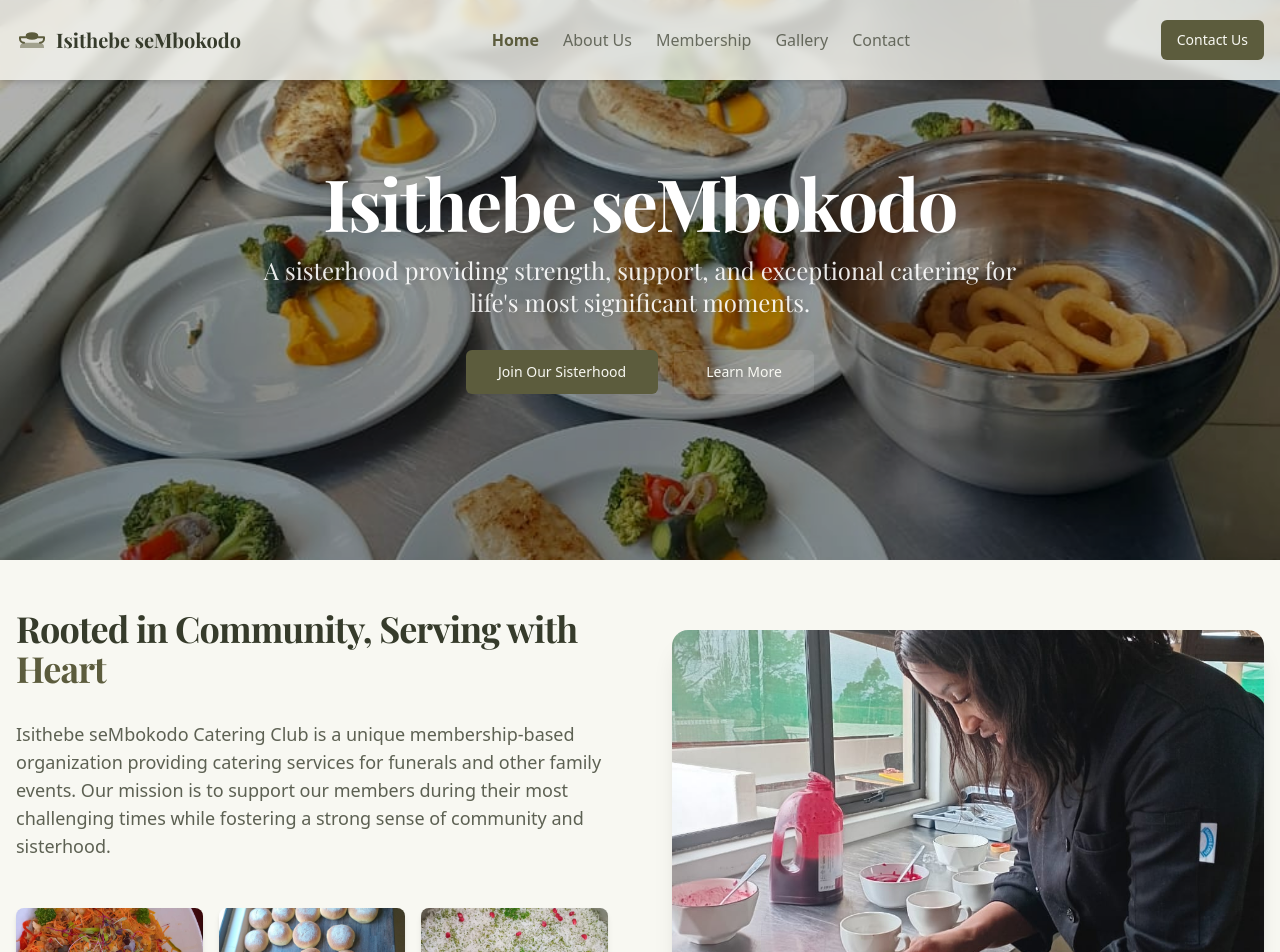
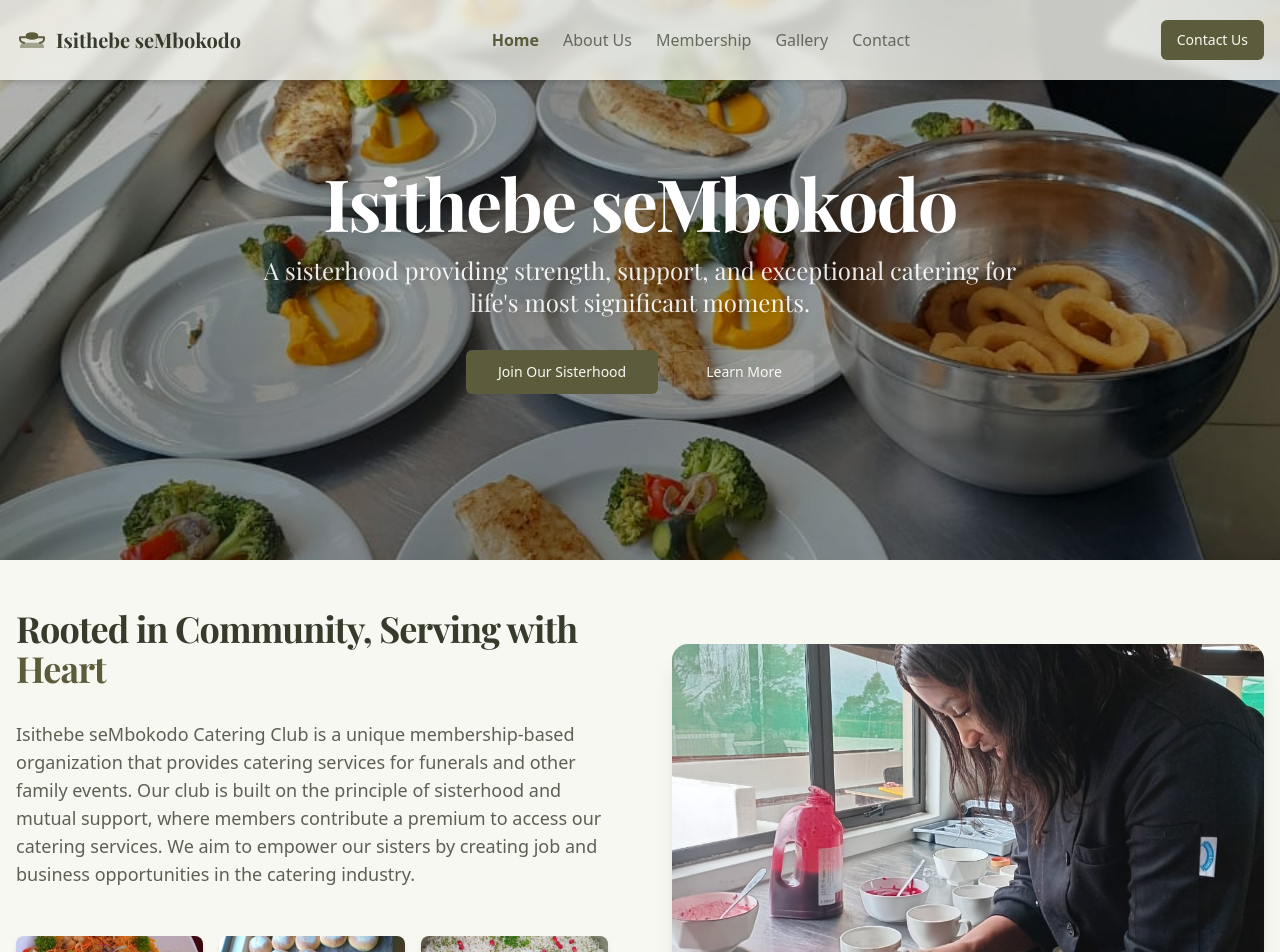
Before and after one commit to violan7naidoo/Isitebe-seMbokodo-Catering-Club, a Next.js app: page / in a window 1280 px wide. Shown: the top 952 px of the page. Built offline with nearby package versions, Linux system fonts and the light colour scheme; a web font is replaced by a local one.

Commit message:
landing page text change

```diff
--- a/src/app/page.tsx
+++ b/src/app/page.tsx
@@ -97,7 +97,7 @@ export default function Home() {
             </AnimateIn>
             <AnimateIn delay={2} direction="up">
               <p className="text-lg text-foreground/80">
-                Isithebe seMbokodo Catering Club is a unique membership-based organization providing catering services for funerals and other family events. Our mission is to support our members during their most challenging times while fostering a strong sense of community and sisterhood.
+                Isithebe seMbokodo Catering Club is a unique membership-based organization that provides catering services for funerals and other family events. Our club is built on the principle of sisterhood and mutual support, where members contribute a premium to access our catering services. We aim to empower our sisters by creating job and business opportunities in the catering industry.
               </p>
             </AnimateIn>
             <AnimateIn delay={3} direction="up" className="pt-4">
```
